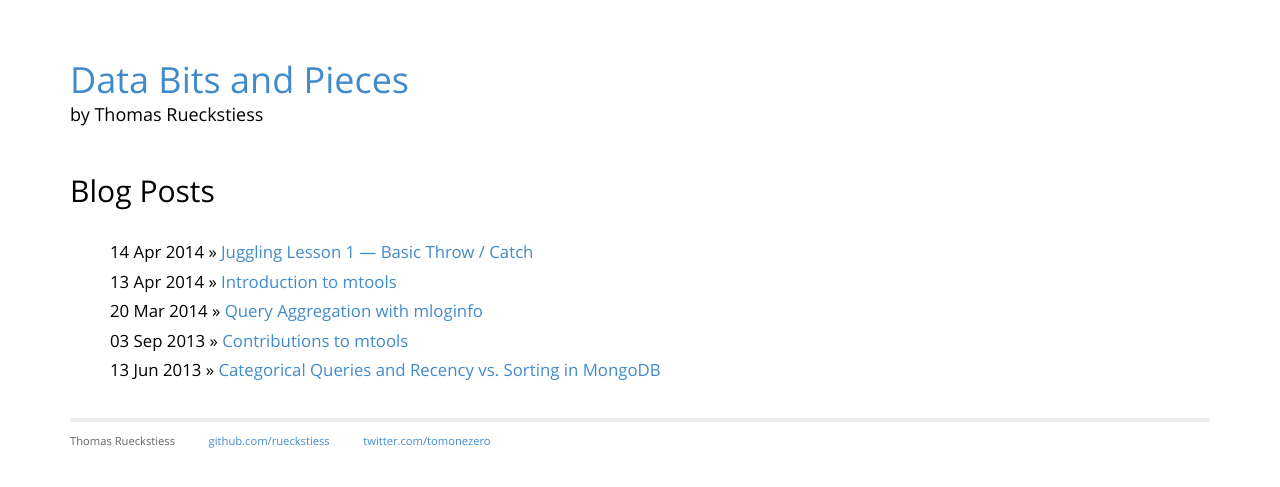
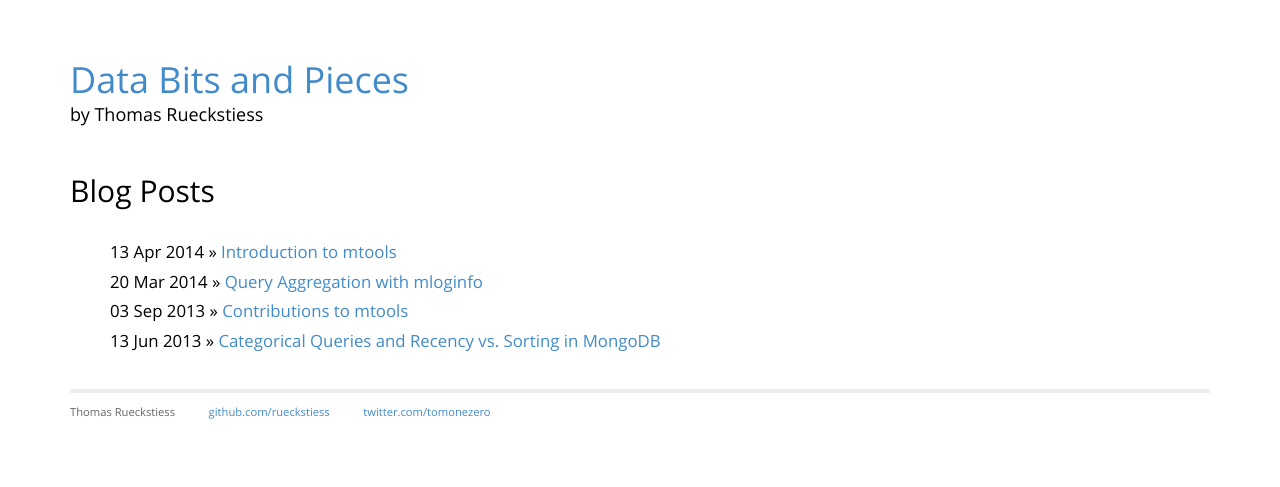
Before and after one commit to rueckstiess/rueckstiess.github.io, a Jekyll site: the page built from index.html, in a window 1280 px wide. Shown: the top 487 px of the page. Built offline with Jekyll 4.4.1, drawn with Linux system fonts in a browser that asks for light colours; Markdown is read by kramdown in place of the engine named in the settings.

Commit message:
back to redcarpet for now to get syntax highlighting back. juggling in drafts.

```diff
--- a/_config.yml
+++ b/_config.yml
@@ -1,15 +1,3 @@
 name: Data Bits and Pieces
-markdown: kramdown
-pygments: false
-
-kramdown:
-  auto_ids: true
-  footnote_nr: 1
-  entity_output: as_char
-  toc_levels: 1..6
-  smart_quotes: lsquo,rsquo,ldquo,rdquo
-  use_coderay: true
-
-  coderay:
-    coderay_wrap: div
-    coderay_line_numbers: ''
+markdown: redcarpet
+pygments: true
--- a/_posts/2014-04-14-lesson-1-throw-catch.markdown
+++ b/_drafts/2014-04-14-lesson-1-throw-catch.markdown
@@ -21,7 +21,7 @@
 
 Now for the interesting part:
 
-1. Take a ball in your left hand and throw it so it just touches point R and then drops into your right hand[^1], as shown in pictures a) and b)
+1. Take a ball in your left hand and throw it so it just touches point R and then drops into your right hand, as shown in pictures a) and b)
 2. Throw the ball back so it just touches point L and falls into your left hand again, as in c) and d)
 
 Then repeat: throw, catch, re-throw.
@@ -57,6 +57,3 @@
 * Don't reach for the ball. It has to fall into your hand exactly where the hand is.
 
 Practice for 15 minutes total a day and make sure your trajectories are always exactly the same. No exceptions.
-
-
-[^1]: it has been pointed out to me that this is physically impossible and that the ball would always follow a parabolic trajectory. This is, of course, completely irrelevant as this is a Juggling class and not a Physics class. Believe me, it will work.
```
